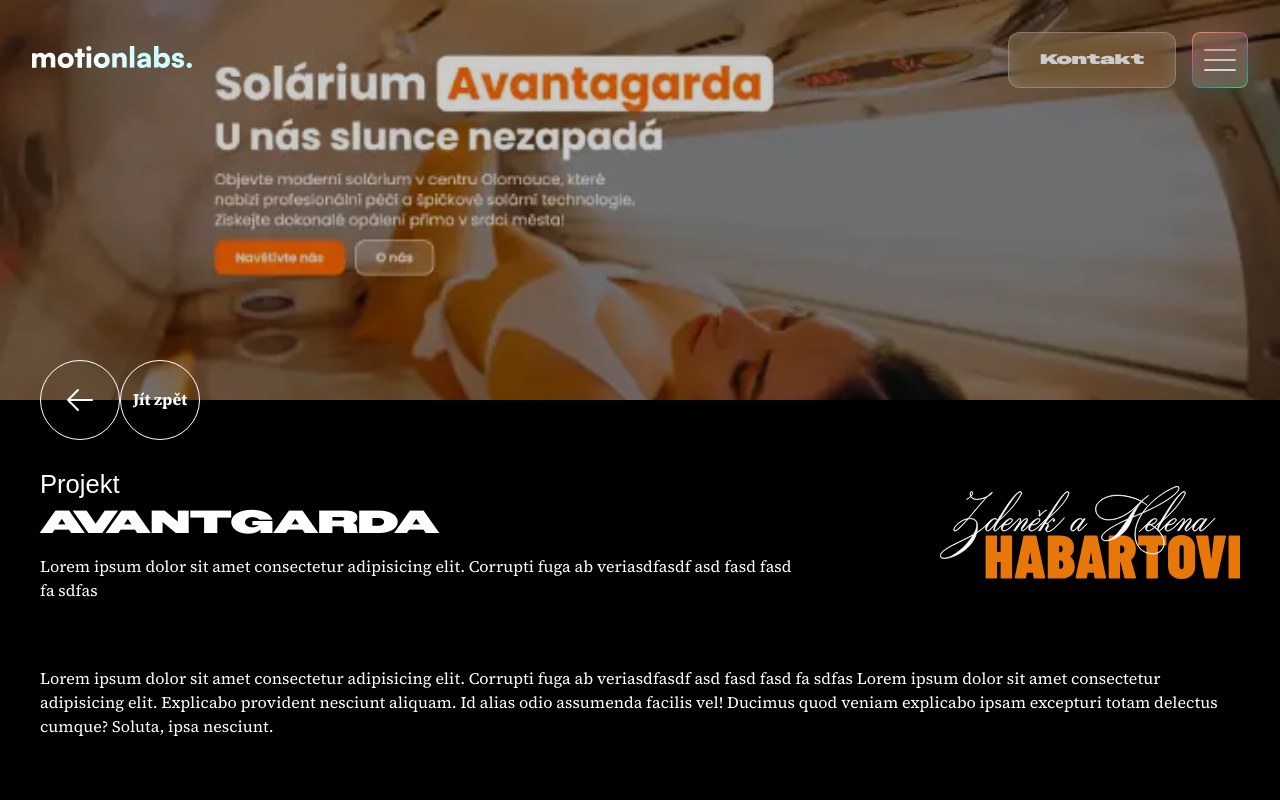
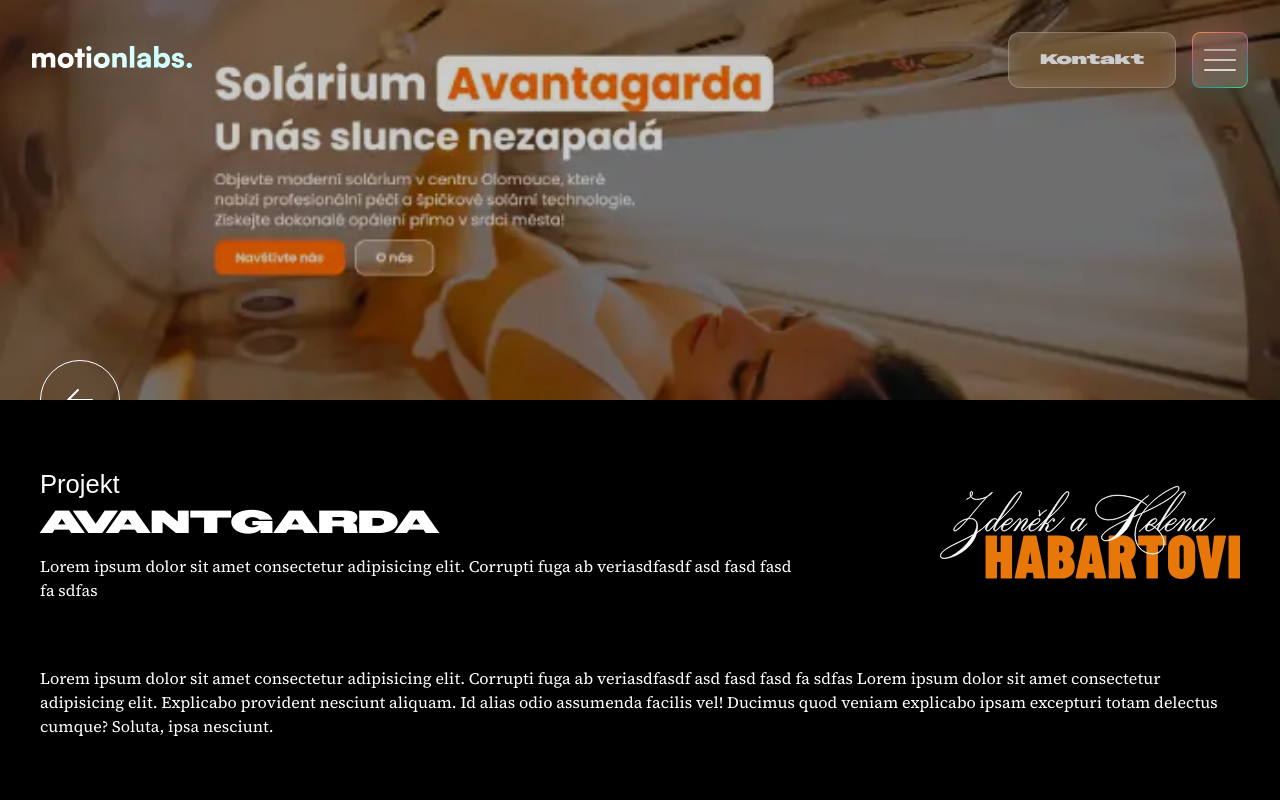
Before and after one commit to jindrahabarta/brofolio, a Next.js app: page /projects/avantgarda in a window 1280 px wide. Shown: the top 800 px of the page. Built offline with nearby package versions, Linux system fonts and the light colour scheme; a web font is replaced by a local one.

Commit message:
project page

```diff
--- a/src/app/projects/[slug]/page.tsx
+++ b/src/app/projects/[slug]/page.tsx
@@ -40,16 +40,15 @@ const Project = () => {
         )
 
     return (
-        <div className=' text-white min-h-screen bg-black overflow-hidden'>
+        <>
             <section
                 style={{
                     background: `url(${selectedProject.bannerImage})`,
-                    backgroundAttachment: 'fixed',
                     backgroundPosition: '0 15%',
                     backgroundSize: 'cover',
                     backgroundRepeat: 'no-repeat',
                 }}
-                className='h-[50vh] w-full relative'
+                className='h-[50vh] w-full fixed '
             >
                 <figure
                     id='bannerOverlay'
@@ -57,19 +56,19 @@ const Project = () => {
                 >
                     <Link
                         href={'/projects'}
-                        className='flex justify-center items-center border relatve border-white rounded-full w-20 aspect-square translate-y-1/2 group hover:scale-110 duration-200'
+                        className='flex z-40 justify-center items-center border relatve border-white rounded-full w-20 aspect-square translate-y-1/2 group hover:scale-110 duration-200'
                     >
                         <figure className='w-full h-full bg-gray-300 absolute top-0 rounded-full flex items-center justify-center scale-0 group-hover:scale-100 delay-100 duration-300 ease-out'>
                             <div className='w-full h-full bg-white rounded-full scale-0 group-hover:scale-100 delay-200 duration-300 ease-out'></div>
                         </figure>
 
                         <span className='relative font-semibold duration-200 delay-100 flex flex-col justify-start h-8 overflow-hidden'>
-                            <span className='h-8 group-hover:text-black duration-200 delay-100 flex justify-center items-center group-hover:pr-1 pr-0'>
+                            <span className='h-8 text-white group-hover:text-black duration-200 delay-100 flex justify-center items-center '>
                                 <ArrowBack className='h-8'></ArrowBack>
                             </span>
                         </span>
                     </Link>
-                    <Link
+                    {/* <Links
                         href={'/projects'}
                         className='border flex justify-center items-center relatve border-white rounded-full w-20 aspect-square translate-y-1/2 group hover:scale-110 duration-200'
                     >
@@ -85,14 +84,18 @@ const Project = () => {
                                 Jít zpět
                             </span>
                         </span>
-                    </Link>
+                    </Links> */}
                 </figure>
             </section>
-
-            <section className='py-16 px-10'>
+            <div className=' text-white min-h-screen overflow-hidden relative'>
+                <section className='h-[50vh]'></section>
+                <section className='py-16 px-10 bg-black '>
                     <div className='flex w-full items-center justify-between'>
                         <div className=''>
-                        <h1 id='heading' className=' bottom-4 text-[2.5vw] '>
+                            <h1
+                                id='heading'
+                                className=' bottom-4 text-[2.5vw] '
+                            >
                                 <div className='font-charm text-[2vw] leading-relaxed'>
                                     Projekt
                                 </div>
@@ -100,9 +103,9 @@ const Project = () => {
                             </h1>
 
                             <p className='mt-4 max-w-3xl'>
-                            Lorem ipsum dolor sit amet consectetur adipisicing
-                            elit. Corrupti fuga ab veriasdfasdf asd fasd fasd fa
-                            sdfas
+                                Lorem ipsum dolor sit amet consectetur
+                                adipisicing elit. Corrupti fuga ab veriasdfasdf
+                                asd fasd fasd fa sdfas
                             </p>
                         </div>
                         <div>
@@ -117,19 +120,21 @@ const Project = () => {
 
                     <p className='mt-16'>
                         Lorem ipsum dolor sit amet consectetur adipisicing elit.
-                    Corrupti fuga ab veriasdfasdf asd fasd fasd fa sdfas Lorem
-                    ipsum dolor sit amet consectetur adipisicing elit. Explicabo
-                    provident nesciunt aliquam. Id alias odio assumenda facilis
-                    vel! Ducimus quod veniam explicabo ipsam excepturi totam
-                    delectus cumque? Soluta, ipsa nesciunt.
+                        Corrupti fuga ab veriasdfasdf asd fasd fasd fa sdfas
+                        Lorem ipsum dolor sit amet consectetur adipisicing elit.
+                        Explicabo provident nesciunt aliquam. Id alias odio
+                        assumenda facilis vel! Ducimus quod veniam explicabo
+                        ipsam excepturi totam delectus cumque? Soluta, ipsa
+                        nesciunt.
                     </p>
                     <p className='mt-16'>
                         Lorem ipsum dolor sit amet consectetur adipisicing elit.
-                    Corrupti fuga ab veriasdfasdf asd fasd fasd fa sdfas Lorem
-                    ipsum dolor sit amet consectetur adipisicing elit. Explicabo
-                    provident nesciunt aliquam. Id alias odio assumenda facilis
-                    vel! Ducimus quod veniam explicabo ipsam excepturi totam
-                    delectus cumque? Soluta, ipsa nesciunt.
+                        Corrupti fuga ab veriasdfasdf asd fasd fasd fa sdfas
+                        Lorem ipsum dolor sit amet consectetur adipisicing elit.
+                        Explicabo provident nesciunt aliquam. Id alias odio
+                        assumenda facilis vel! Ducimus quod veniam explicabo
+                        ipsam excepturi totam delectus cumque? Soluta, ipsa
+                        nesciunt.
                     </p>
                 </section>
 
@@ -146,6 +151,8 @@ const Project = () => {
                     </header>
                 </section>
             </div>
+            ]{' '}
+        </>
     )
 }
 
--- a/src/app/projects/_components/ProjectsList.tsx
+++ b/src/app/projects/_components/ProjectsList.tsx
@@ -10,7 +10,9 @@ import { projectList } from '@/_constants/projects'
 const lerp = (x: number, y: number, a: number) => x * (1 - a) + y * a
 
 const ProjectsList = () => {
-    const [hoveredProject, setHoveredProject] = useState<null | string>(null)
+    const [hoveredProject, setHoveredProject] = useState<null | string>(
+        '/images/Projects/Avantgarda.webp'
+    )
     const [isTransitioning, setIsTransitioning] = useState(false)
     const cursor = useRef<HTMLImageElement | null>(null)
     const router = useRouter()
```
Lines whose indentation alone changed are shown as unchanged.
